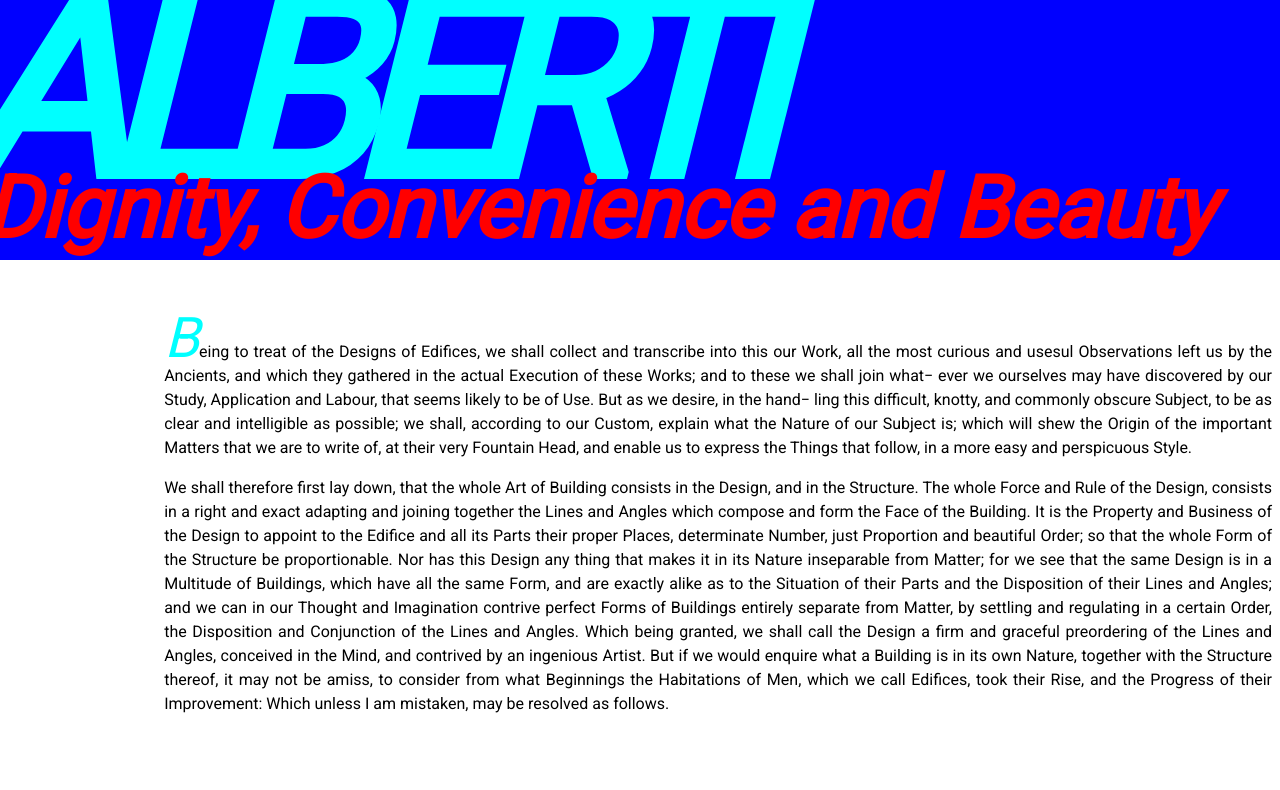
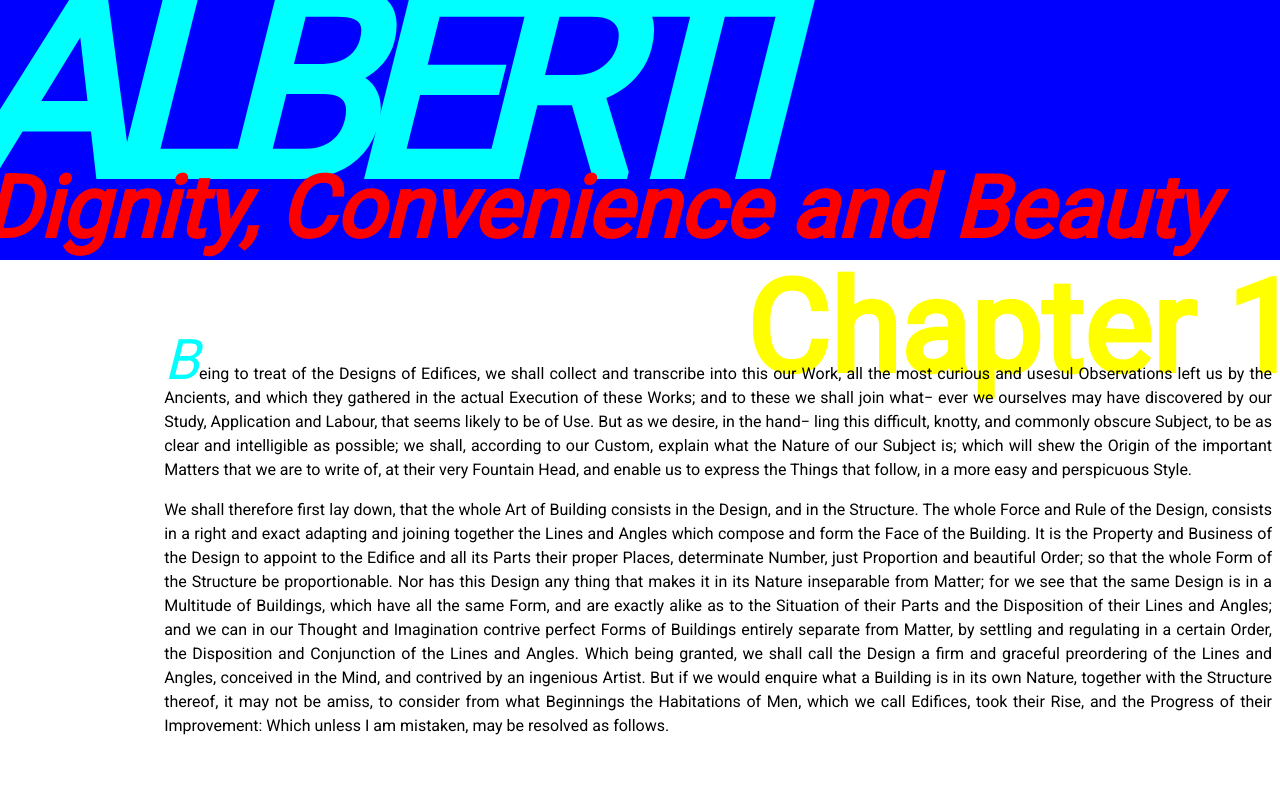
Before and after one commit to Micnovic/alberti, a plain HTML site: page index.html in a window 1280 px wide. Shown: the top 790 px of the page. Drawn offline with Linux system fonts and the light colour scheme.

Commit message:
h3 and design

```diff
--- a/index.html
+++ b/index.html
@@ -20,6 +20,9 @@
                 <h2>Dignity, Convenience and Beauty</h2>
             </a>
         </div>
+    </div>
+    <div id="chapterHeader">
+        <h3>Chapter 1<h3>
     </div>
     <div id="stretch"></div>
     <div id="chapter">
--- a/styles.css
+++ b/styles.css
@@ -3,6 +3,15 @@ body
     background-color: rgb(255, 255, 255);
     font: 20px 'Roboto', sans-serif;
     color: rgb(0, 0, 0);
+
+    /*background: repeating-linear-gradient(
+    45deg,
+    rgba(255, 255, 0, 1),
+    rgba(255, 255, 255, 1) 3px,
+    rgba(255, 255, 255, 1) 30px,
+    rgba(255, 255, 255, 1) 30px
+)
+*/
 }
 
 h1
@@ -11,6 +20,15 @@ h1
     letter-spacing: -3vw;
     color: rgb(0,255,255);
     font-style: italic;
+}
+
+h3
+{
+    font-size: 12vw;
+    color: rgb(255,255,0);
+    margin-top: -8vw;
+    margin-right: -2vw;
+    text-align: right;
 }
 
 #secondHeader
@@ -57,7 +75,7 @@ p
 
 #chapter
 {
-    margin-top: 1vw;
+    margin-top: -18vw;
     margin-left: 13vw;
     line-height: 18pt;
 }
@@ -134,6 +152,17 @@ p
         letter-spacing: 0vw;
         white-space: nowrap;
     }
+
+    #chapter
+    {
+        margin-top: -14vw;
+    }
+
+    h3
+    {
+        margin-top: -6vw;
+        font-size: 10vw;
+    }
 }
 
 #stretch
```
Also changed, not shown: chapter1.html (+1 -1 lines).
